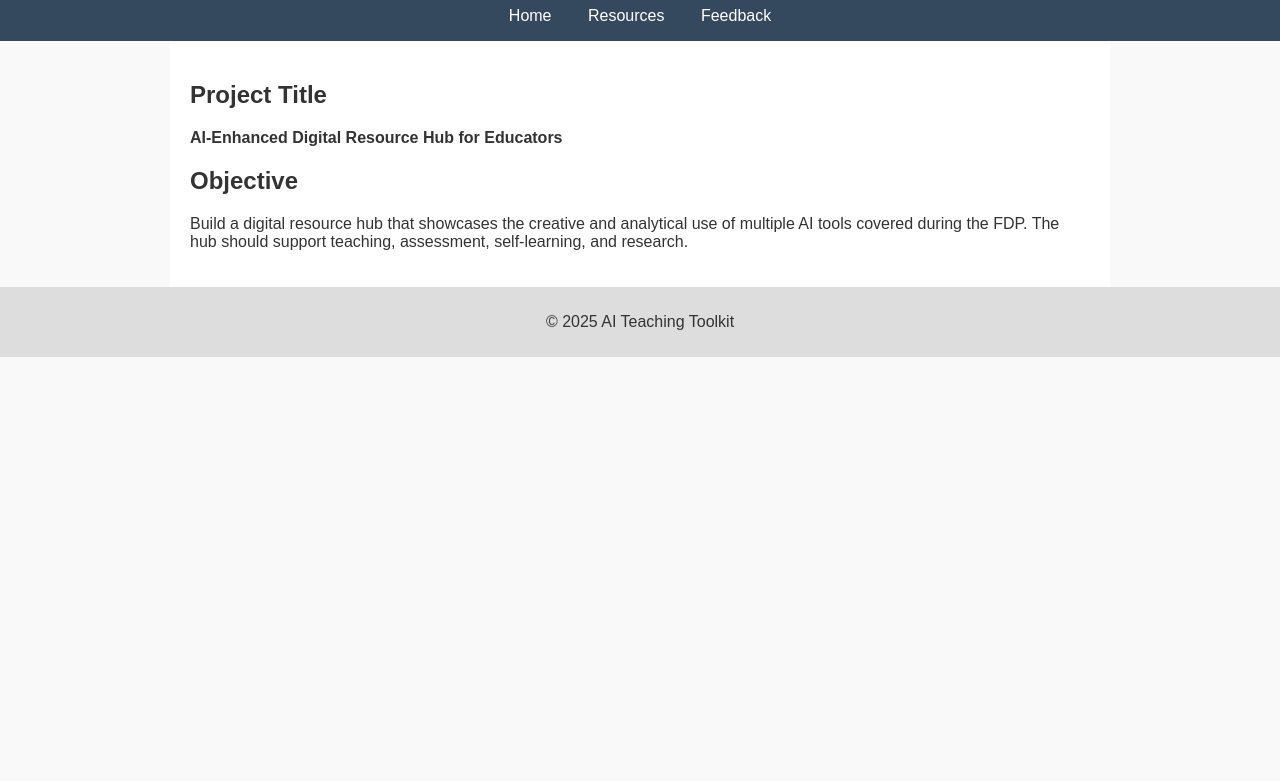
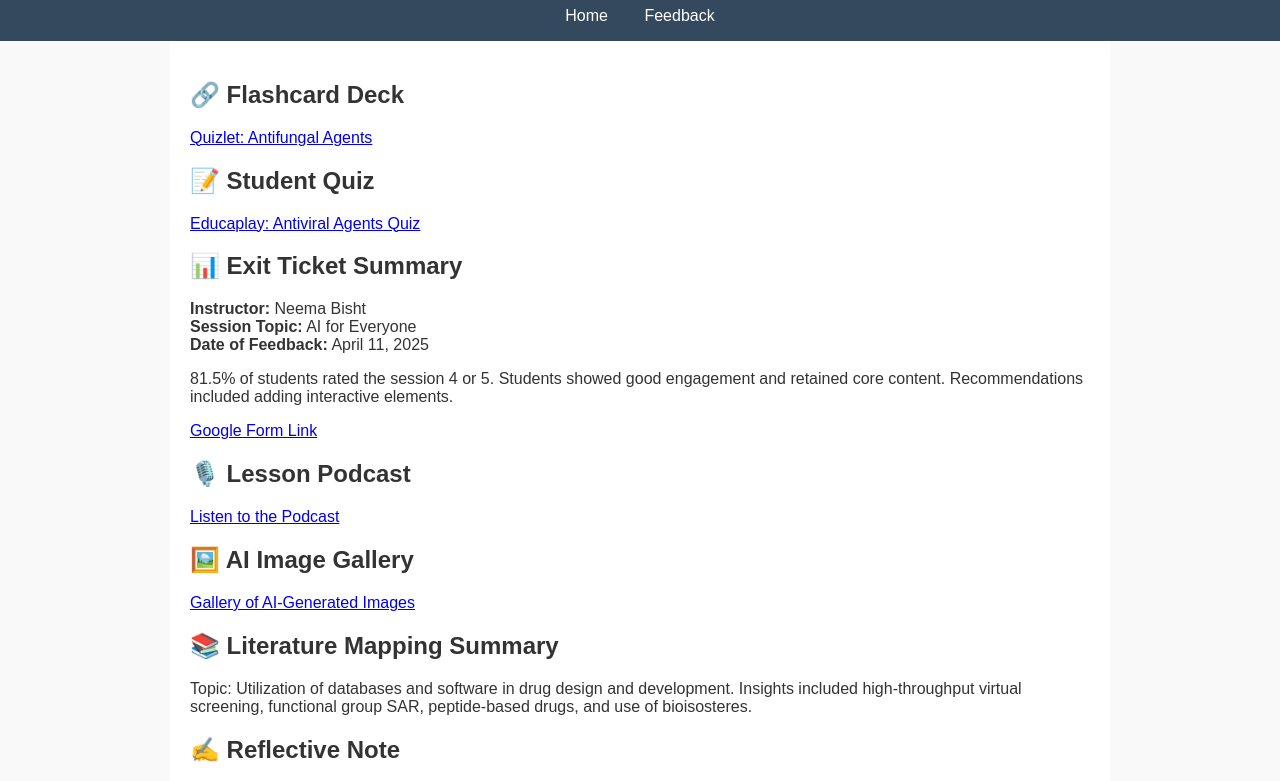
Before and after one commit to NeemaBisht75/My-AI-Teaching-Toolkit.github.io, a plain HTML site: page index.html in a window 1280 px wide. Shown: the part 89-870 px from the top of the page. Before the commit the page ends 800 px from the top, so only its background shows below. Drawn offline with Linux system fonts and the light colour scheme.

Commit message:
Add files via upload

```diff
--- a/index.html
+++ b/index.html
@@ -1,32 +1,55 @@
 <!DOCTYPE html>
 <html lang="en">
 <head>
-  <meta charset="UTF-8" />
+  <meta charset="UTF-8">
   <meta name="viewport" content="width=device-width, initial-scale=1.0"/>
-  <title>AI Teaching Toolkit</title>
+  <title>My AI Teaching Toolkit</title>
   <link rel="stylesheet" href="style.css"/>
 </head>
 <body>
   <header>
-    <h1>AI Teaching Toolkit</h1>
+    <h1>My AI Teaching Toolkit</h1>
     <nav>
       <a href="index.html">Home</a>
-      <a href="resources.html">Resources</a>
       <a href="feedback.html">Feedback</a>
     </nav>
   </header>
   <main>
     <section>
-      <h2>Project Title</h2>
-      <p><strong>AI-Enhanced Digital Resource Hub for Educators</strong></p>
+      <h2>🔗 Flashcard Deck</h2>
+      <p><a href="https://quizlet.com/in/1035303427/antifungal-agents-bpharm-flash-cards/?i=6jggm6&x=1jqt" target="_blank">Quizlet: Antifungal Agents</a></p>
     </section>
     <section>
-      <h2>Objective</h2>
-      <p>Build a digital resource hub that showcases the creative and analytical use of multiple AI tools covered during the FDP. The hub should support teaching, assessment, self-learning, and research.</p>
+      <h2>📝 Student Quiz</h2>
+      <p><a href="https://www.educaplay.com/learning-resources/23294778-antiviral_agents_quiz.html" target="_blank">Educaplay: Antiviral Agents Quiz</a></p>
+    </section>
+    <section>
+      <h2>📊 Exit Ticket Summary</h2>
+      <p><strong>Instructor:</strong> Neema Bisht<br>
+         <strong>Session Topic:</strong> AI for Everyone<br>
+         <strong>Date of Feedback:</strong> April 11, 2025</p>
+      <p>81.5% of students rated the session 4 or 5. Students showed good engagement and retained core content. Recommendations included adding interactive elements.</p>
+      <p><a href="https://docs.google.com/forms/d/e/1FAIpQLSchI9kbrKzLbdvw44uqCmr15LgIxLWbX5DfLM5O5pat-Sv_xA/viewform?usp=header" target="_blank">Google Form Link</a></p>
+    </section>
+    <section>
+      <h2>🎙️ Lesson Podcast</h2>
+      <p><a href="https://notebooklm.google.com/notebook/c413018b-1124-467e-9381-8d24a63440d1/audio" target="_blank">Listen to the Podcast</a></p>
+    </section>
+    <section>
+      <h2>🖼️ AI Image Gallery</h2>
+      <p><a href="https://app.napkin.ai/page/CgoiCHByb2Qtb25lEiwKBFBhZ2UaJDllOTcwNzIwLTVjNmUtNGU2My1iNDMyLTJkZmVjMWY3MWJkNQ?s=1" target="_blank">Gallery of AI-Generated Images</a></p>
+    </section>
+    <section>
+      <h2>📚 Literature Mapping Summary</h2>
+      <p>Topic: Utilization of databases and software in drug design and development. Insights included high-throughput virtual screening, functional group SAR, peptide-based drugs, and use of bioisosteres.</p>
+    </section>
+    <section>
+      <h2>✍️ Reflective Note</h2>
+      <p>AI has revolutionized teaching and learning. It saves time, enhances creativity, supports various learning styles, and makes education more personalized and efficient.</p>
     </section>
   </main>
   <footer>
-    <p>© 2025 AI Teaching Toolkit</p>
+    <p>© 2025 My AI Teaching Toolkit</p>
   </footer>
 </body>
 </html>
```
